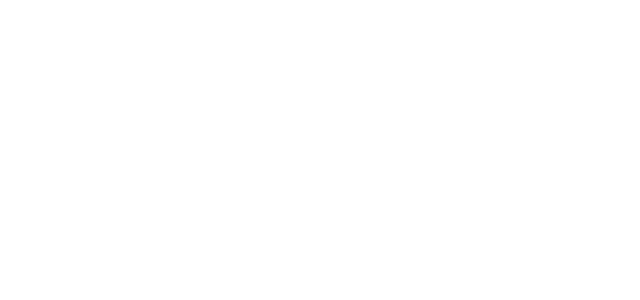
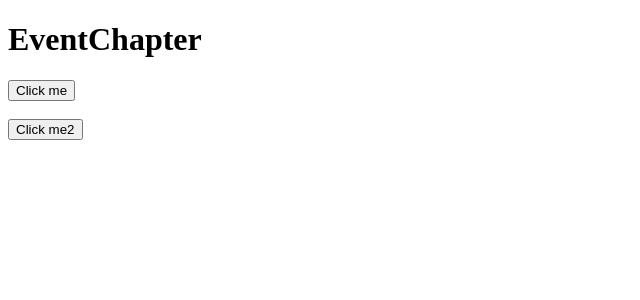
Before and after one commit to Tausifqureshi/React_Revision, a React (Vite) app: page / in a window 1280 px wide. Shown: the top 300 px of the page, without its empty margins (0-640 px from the left). Built offline with nearby package versions, Linux system fonts and the light colour scheme.

Commit message:
Event-File-Updated

```diff
--- a/src/eventChapter/EventChapter.jsx
+++ b/src/eventChapter/EventChapter.jsx
@@ -1,14 +1,109 @@
-import React from 'react'
+import React from "react";
+
+function handleClick(e) {
+  console.log(e.target);
+  e.target.textContent = "React Code"; //value bhi change kar sakte hai aise
+}
+
+// Pass Argumet handleclick 2 me.
+function handleClick2(fName, lName) {
+  console.log(fName, lName);
+}
 
 function EventChapter() {
   return (
-    <div>EventChapter</div>
-  )
+    <>
+    {/* Value Change Function HandleClick function only */}
+      <h1> EventChapter </h1>
+      <button type="button" onClick={handleClick}>
+        Click me
+      </button>
+
+      <br /> <br />
+
+      {/* Passing Argument Function This */}
+      <button type="button" onClick={function(e){
+        console.log(e.target)
+        handleClick2("Tausif", "Quraishi")
+        }}>
+        Click me2
+      </button>
+
+    </>
+  );
 }
 
-export default EventChapter
-
-
+export default EventChapter;
 
 // ================================================ React Event ================================================== //
-// ChatGPT Se Liya Hua Syntex --->
+// ChatGPT Se Liya Hua Syntex --->  React.js mein events ka use karna kaafi zaroori hota hai, kyunki yeh aapko user interactions handle karne ki suvidha deta hai, jaise button click, form submit, mouse move, etc. Chaliye iske basic concepts ko detail mein samajhte hain.
+
+// ========================================== Event Handling in React ============================================ //
+// ChatGPT Se Liya Hua Syntex ---> 1. Event Handling in React
+// React.js mein event handling HTML DOM events se kaafi similar hota hai, lekin kuch key differences bhi hote hain:
+
+// 1. CamelCase: React mein, events ke names camelCase mein hote hain. Jaise onclick ki jagah onClick use hota hai.
+
+// 2. Function as Handler: JavaScript mein strings pass karne ke bajaye, React mein aap functions ko event handler ke taur pe pass karte hain.
+
+// ==================================== Passing Arguments to Event Handlers ====================================== //
+// ChatGPT Se Liya Hua Syntex ---> Passing Arguments to Event Handlers.
+// Kabhi-kabhi aapko event handlers mein arguments pass karne ki zaroorat hoti hai.
+
+// import React from 'react';
+
+// function App() {
+//   const handleClick = (name) => {
+//     alert(`Hello, ${name}!`);
+//   };
+
+//   return (
+//     <div>
+//       <button onClick={() => handleClick('Tausif')}>Click Me!</button>
+//     </div>
+//   );
+// }
+
+// export default App;
+
+// =============================================== Event Object ================================================== //
+// ChatGPT Se Liya Hua Syntex ---> Event Object
+// Jab bhi koi event trigger hota hai, toh React automatically ek synthetic event object pass karta hai jo event ki information rakhta hai, jaise ki event ka type, target, etc.
+
+// import React from 'react';
+
+// function App() {
+//   const handleClick = (event) => {
+//     alert(`Button type: ${event.type}`);
+//   };
+
+//   return (
+//     <div>
+//       <button onClick={handleClick}>Click Me!</button>
+//     </div>
+//   );
+// }
+
+// export default App;
+
+// ============================================ Preventing Default =============================================== //
+// ChatGPT Se Liya Hua Syntex ---> Preventing Default Behavior
+// Agar aap kisi event ka default behavior rokna chahte hain, jaise form ka page reload karna, toh aap event.preventDefault() ka use kar sakte hain.
+
+// import React from 'react';
+
+// function App() {
+//   const handleSubmit = (event) => {
+//     event.preventDefault();
+//     alert('Form submission prevented');
+//   };
+
+//   return (
+//     <form onSubmit={handleSubmit}>
+//       <input type="text" />
+//       <button type="submit">Submit</button>
+//     </form>
+//   );
+// }
+
+// export default App;
--- a/src/main.jsx
+++ b/src/main.jsx
@@ -2,12 +2,15 @@
 import ReactDOM from 'react-dom/client';
 import PropsChap from './props-file/PropsChap';
 import UserList from './render-list/UserList';
+import EventChapter from './eventChapter/EventChapter';
 // import App from './App';
 
 
 const root = ReactDOM.createRoot(document.getElementById('root'));
 root.render(
   <React.StrictMode>
+
+  <EventChapter />
   {/* <PropsChap /> */}
 
 
```
Also changed, not shown: src/props-file/UsePro.jsx (line endings or trailing spaces).
